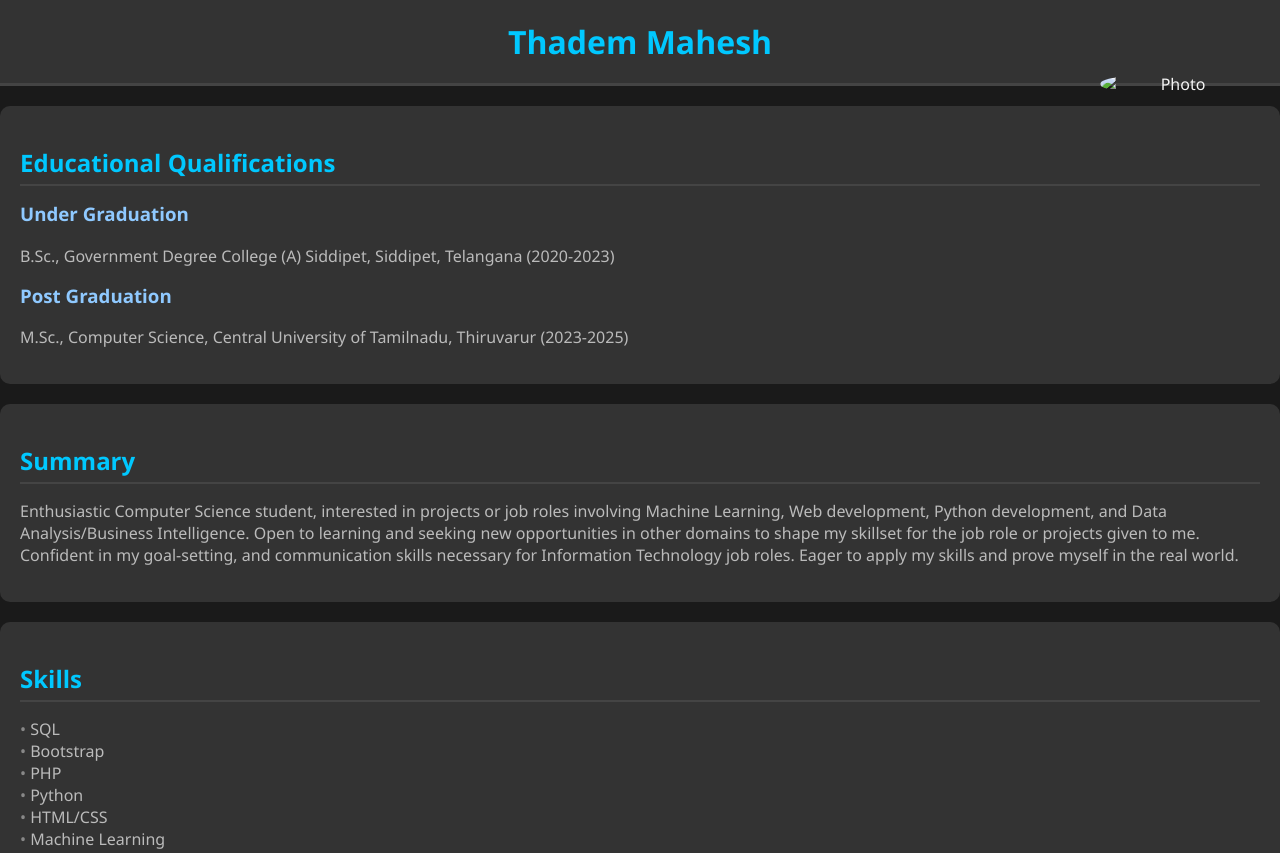
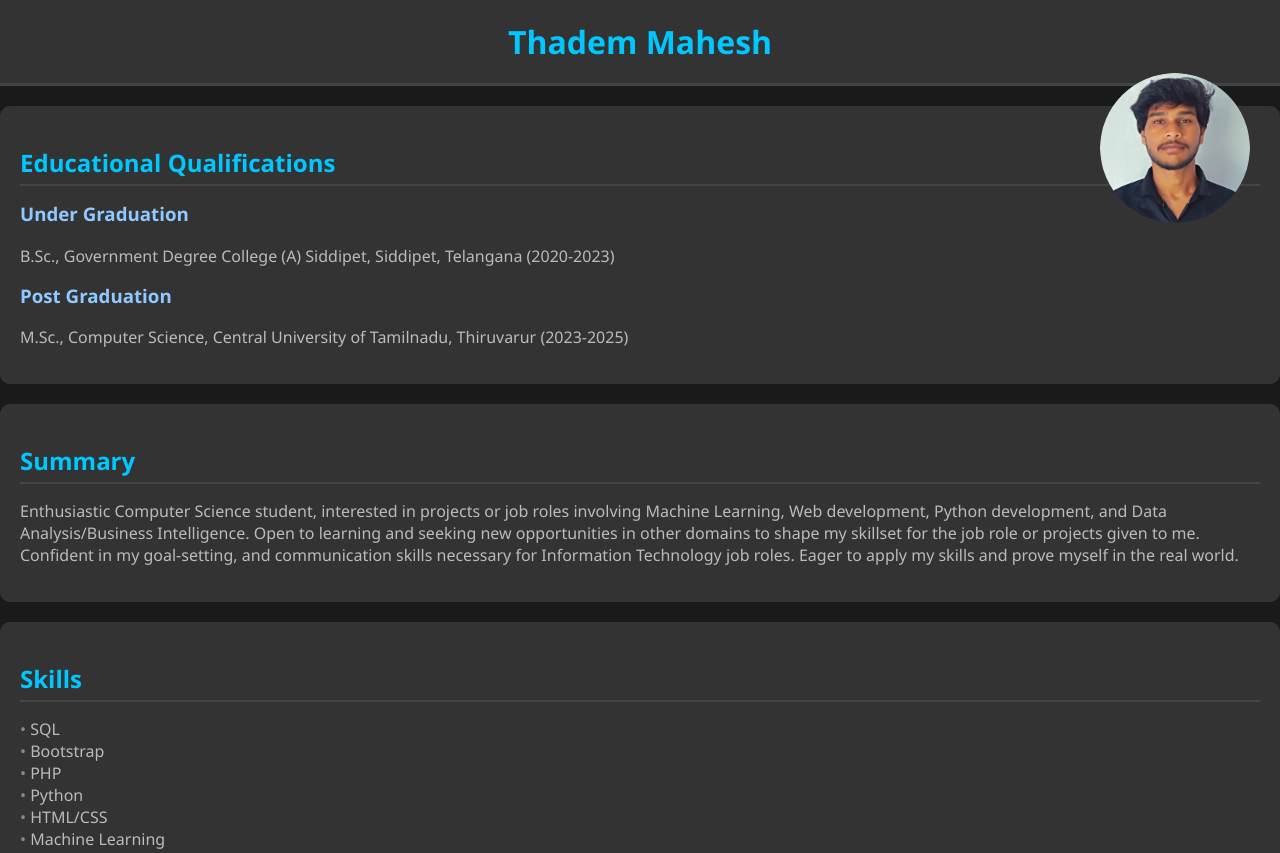
Before and after one commit to MaheshThadem/Resume-Profile, a plain HTML site: page index.html in a window 1280 px wide. Shown: the top 853 px of the page. Drawn offline with Linux system fonts and the light colour scheme.

Commit message:
Update index.html

```diff
--- a/index.html
+++ b/index.html
@@ -116,7 +116,7 @@
 <body>
   <header>
     <h1>Thadem Mahesh</h1>
-    <img src="image.png" alt="Photo" title="Thadem Mahesh">
+    <img src="image.jpg" alt="Photo" title="Thadem Mahesh">
   </header>
 
   <section>
```
